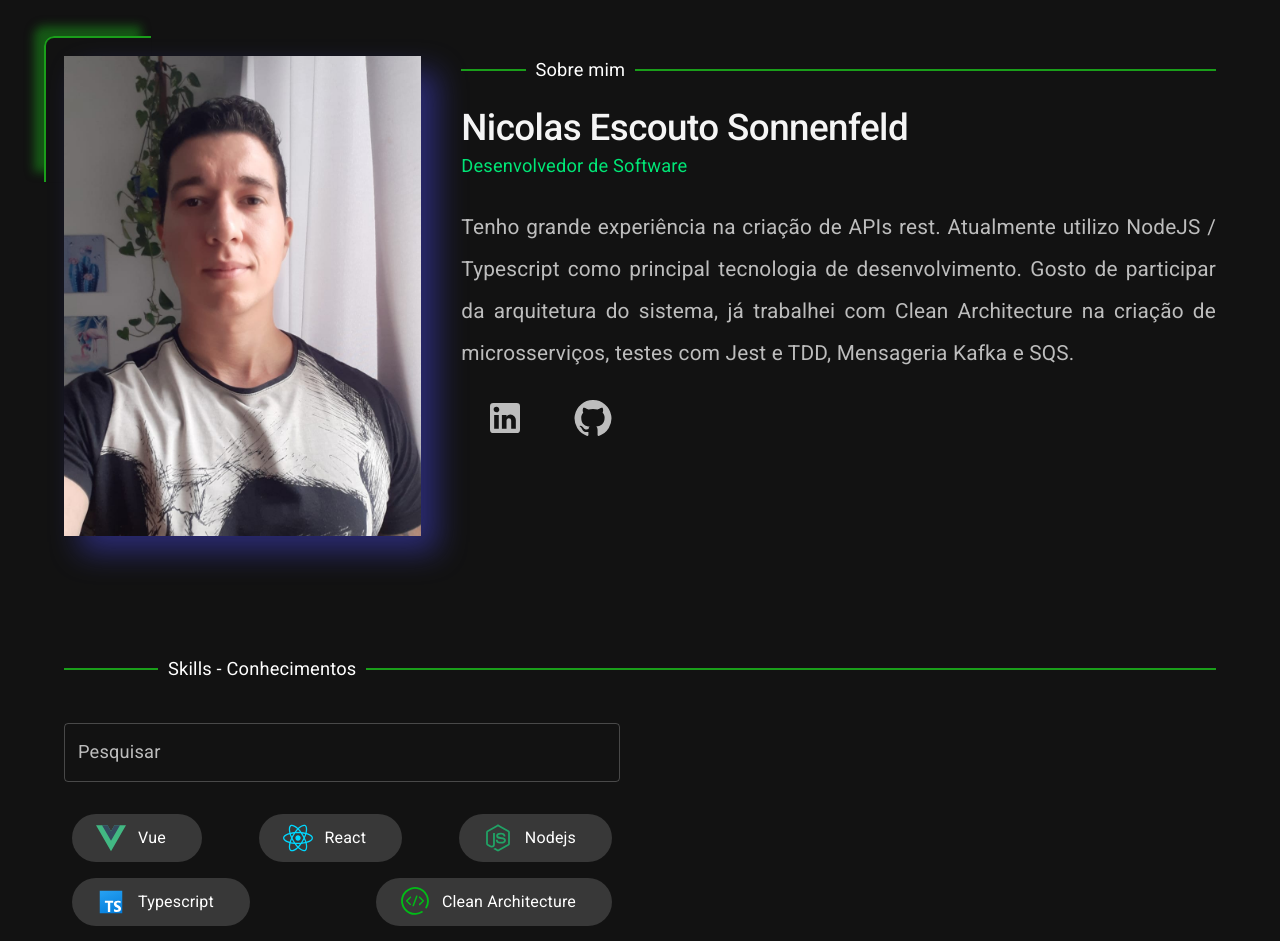
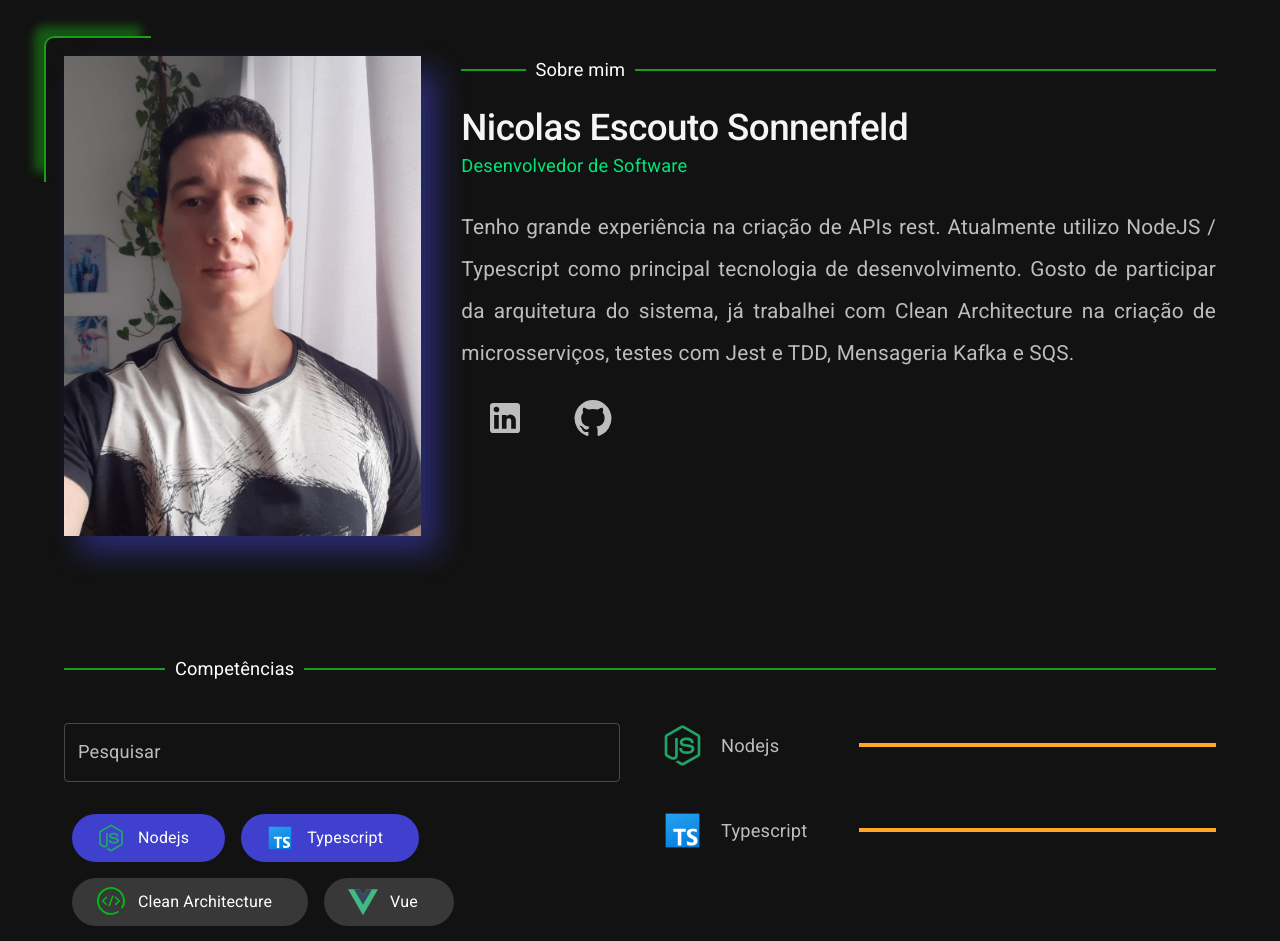
Before and after one commit to NicolasES/my-page, a React (Vite) app: page / in a window 1280 px wide. Shown: the top 941 px of the page. Built offline with nearby package versions, Linux system fonts and the light colour scheme.

Commit message:
feat: skills rating

```diff
--- a/src/components/sections/Skills.tsx
+++ b/src/components/sections/Skills.tsx
@@ -1,11 +1,18 @@
-import { Box, Chip, Container, TextField } from '@mui/material'
+import { Box, Chip, Container, LinearProgress, TextField } from '@mui/material'
 import Grid from '@mui/material/Unstable_Grid2'
 import { skillsData, Skill } from '../../data/skillsData'
 import { useState } from 'react'
 import { TitleDivider } from '../shared'
 
 export const Skills: React.FC = () => {
-  const [skills, setSkills] = useState(skillsData)
+  const [skills, setSkills] = useState(
+    skillsData.sort((a, b) => {
+      if (a.rating < b.rating) return 1
+      if (a.rating > b.rating) return -1
+      if (a.skill > b.skill) return 1
+      return -1
+    })
+  )
 
   const filter = (e: React.ChangeEvent<HTMLInputElement>) => {
     const newSkillsList = skillsData.filter((skill) => {
@@ -26,13 +33,13 @@ export const Skills: React.FC = () => {
     <Container maxWidth='lg'>
       <Grid container spacing={5} >
         <Grid xs={12}>
-          <TitleDivider text='Skills - Conhecimentos'></TitleDivider>
+          <TitleDivider text='Competências'></TitleDivider>
         </Grid>
 
         <Grid xs={6}>
           <TextField fullWidth label='Pesquisar' variant="outlined" onChange={filter} />
 
-          <Box flexWrap='wrap' display='flex' justifyContent='space-between' mt={3}>
+          <Box justifyContent='space-between' mt={3}>
             {skills.map((skill, index) => (
               <Chip
                 key={index}
@@ -45,6 +52,28 @@ export const Skills: React.FC = () => {
             ))}
           </Box>
         </Grid>
+
+        <Grid container xs={6} alignItems={'baseline'} direction={'column'}>
+
+          {
+            skills.filter(skill => skill.selected == true).map((skill) => (
+
+              <Grid container xs={12} alignItems={'center'}>
+                <Grid xs={4}>
+                  <div style={{ display: 'flex', alignItems: 'center' }}>
+                    <skill.icon size={45} sx={{ mr: 2 }} />
+                    {skill.skill}
+                  </div>
+                </Grid>
+                <Grid xs={8}>
+                    <LinearProgress variant="determinate" value={skill.rating * 100 / 5} color='warning' />
+                </Grid>
+              </Grid>
+
+            ))
+          }
+
+        </Grid>
       </Grid>
     </Container>
   )
--- a/src/data/skillsData.ts
+++ b/src/data/skillsData.ts
@@ -7,34 +7,40 @@ import VueIcon from "../components/icons/VueIcon"
 
 export type Skill = {
   skill: string,
-  icon: React.FC<IconProperties> | undefined,
+  icon: React.FC<IconProperties>,
   selected: boolean
+  rating: number
 }
 
 export const skillsData: Array<Skill> = [
   {
     skill: 'Vue',
     icon: VueIcon,
-    selected: false
+    selected: false,
+    rating: 3
   },
   {
     skill: 'React',
     icon: ReactIcon,
-    selected: false
+    selected: false,
+    rating: 1
   },
   {
     skill: 'Nodejs',
     icon: NodeJsIcon,
-    selected: false
+    selected: true,
+    rating: 5
   },
   {
     skill: 'Typescript',
     icon: TypescriptIcon,
-    selected: false
+    selected: true,
+    rating: 5
   },
   {
     skill: 'Clean Architecture',
     icon: CleanArchitectureIcon,
-    selected: false
+    selected: false,
+    rating: 4
   },
 ]
```
